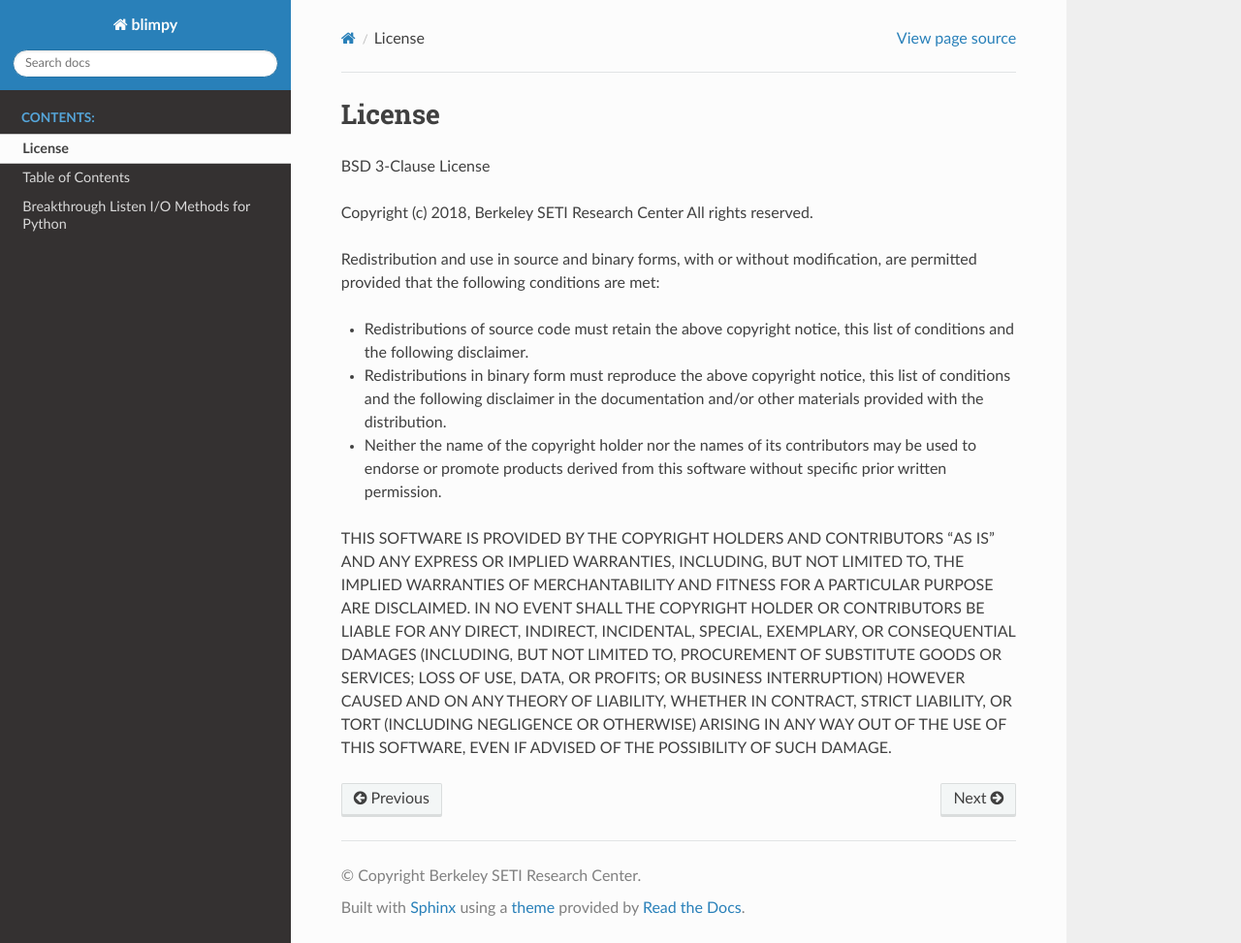
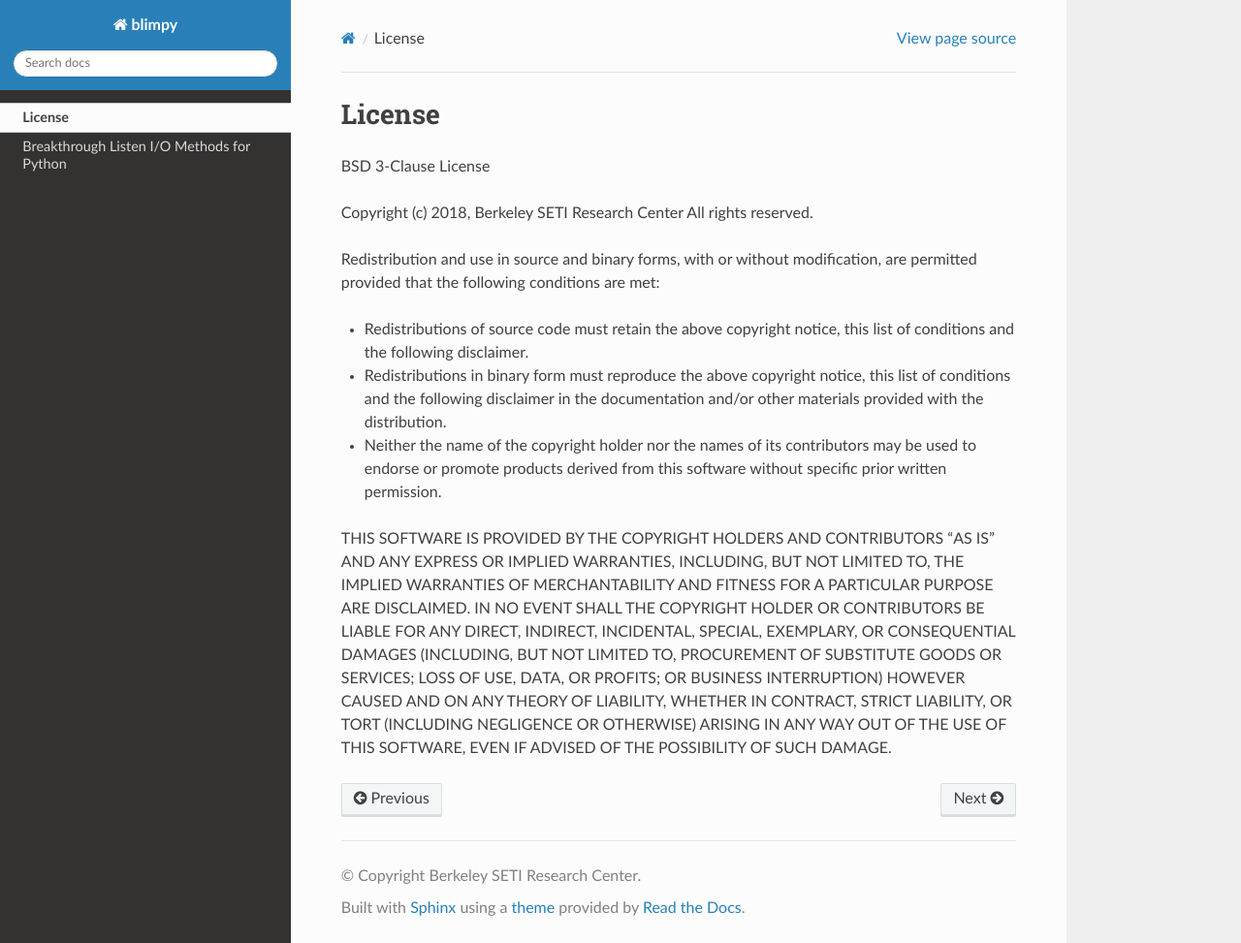
Before and after one commit to UCBerkeleySETI/blimpy, a Sphinx documentation site: the page built from docs/license.rst, in a window 1280 px wide and 973 px high. Shown: the whole window at 97% size. Built offline with Sphinx 7.4.7 and the Read the Docs theme 2.0.0, drawn with Linux system fonts in a browser that asks for light colours; pages that are not in the unit, such as notebooks, are missing from menus.

Commit message:
update structure

```diff
--- a/docs/contents.rst
+++ /dev/null
@@ -1,3 +0,0 @@
-Table of Contents
-=================
-.. _a link: https://blimpy.readthedocs.io/
--- a/docs/index.rst
+++ b/docs/index.rst
@@ -1,10 +1,12 @@
 Welcome to blimpy's documentation!
 ==================================
 
+Table of Contents
+=================
+
 .. toctree::
   :maxdepth: 2
-  :caption: Contents:
 
+  index.rst
   license.rst
-  contents
   overview.md
```
